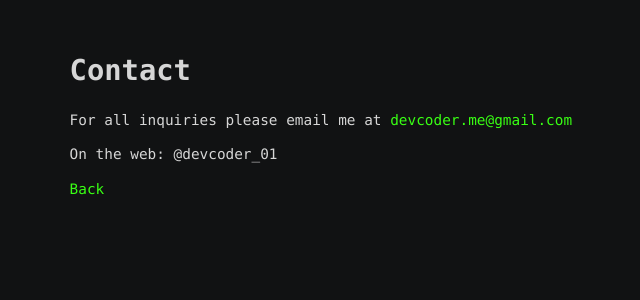
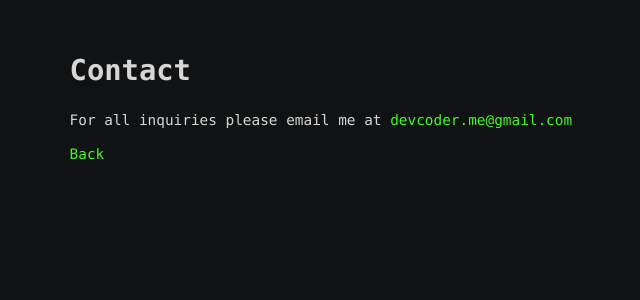
Before and after one commit to aibekz/dev, a Next.js app: page /contact in a window 1280 px wide. Shown: the top 300 px of the page, without its empty margins (268-908 px from the left). Built offline with nearby package versions, Linux system fonts and the light colour scheme.

Commit message:
Remove outdated social media handle from contact page for clarity and conciseness.

```diff
--- a/app/contact/page.tsx
+++ b/app/contact/page.tsx
@@ -5,7 +5,6 @@ export default function Contact() {
     <div id="maincontent">
       <h1>Contact</h1>
       <p>For all inquiries please email me at <a href="mailto:devcoder.me@gmail.com">devcoder.me@gmail.com</a></p>
-      <p>On the web: @devcoder_01</p>
       <p>
         <Link href="/">Back</Link>
       </p>
```
